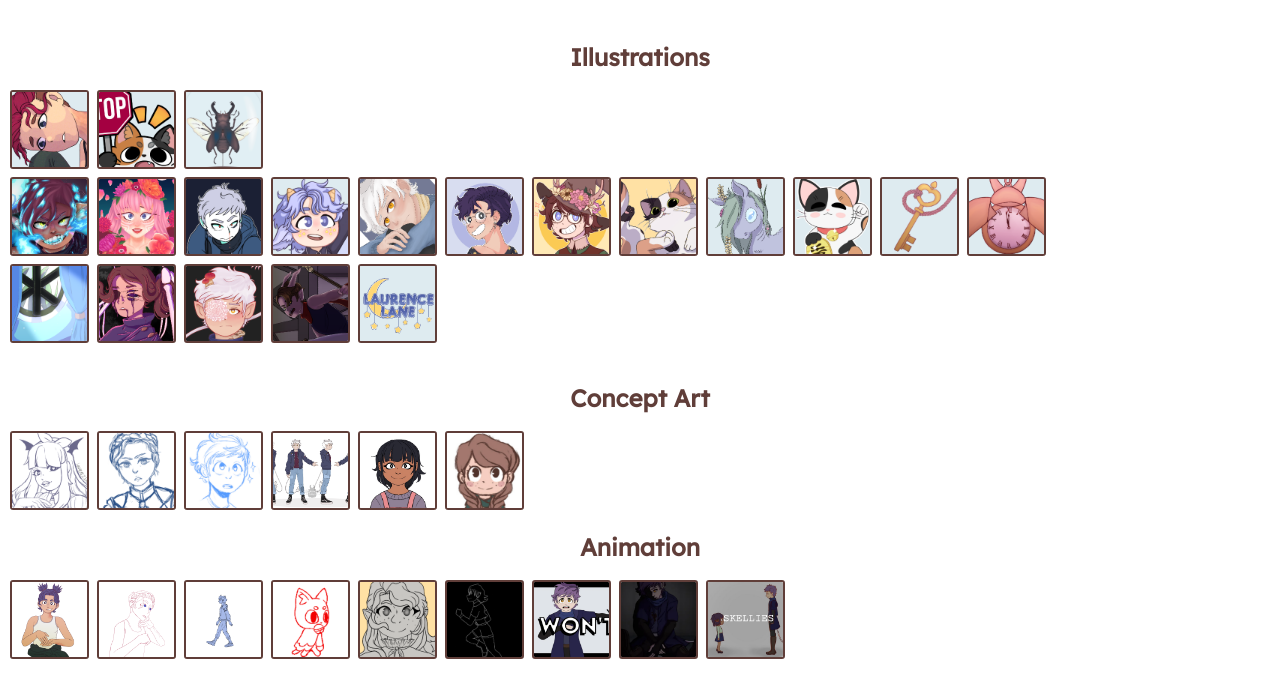
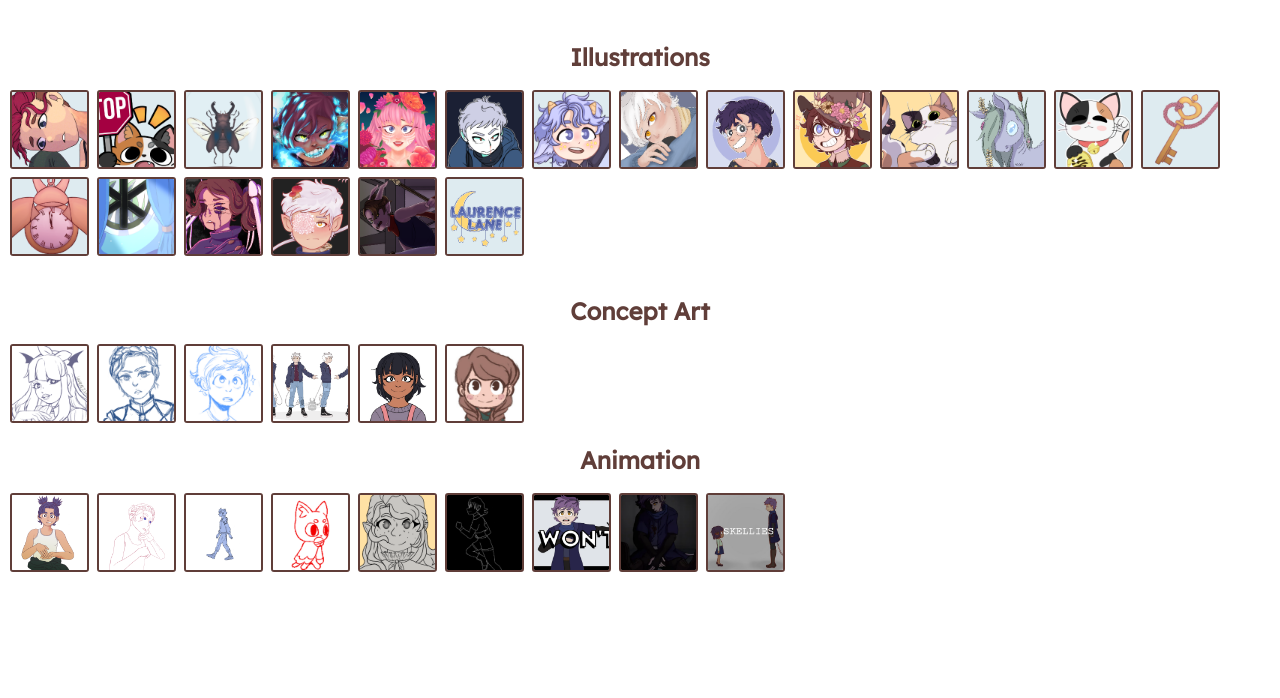
Before and after one commit to LaurenceLane/LaurenceLaneArt, a plain HTML site: page portfolio.html in a window 1280 px wide. Drawn offline with nearby package versions, Linux system fonts and the light colour scheme.

Commit message:
Update portfolio.html

```diff
--- a/portfolio.html
+++ b/portfolio.html
@@ -50,9 +50,6 @@
             <a data-fancybox="gallery" href="media/images/Portfolio/PortfolioImages/Illustration/2023/StagBeetleAlert.png">
               <img src="media/images/Portfolio/Thumbnails/StagBeetleAlertThumbail.png">
               </a>
-        </div>
-
-   <div class="gallery">
             <a data-fancybox="gallery" href="media/images/Portfolio/PortfolioImages/Illustration/2022/Alder Burst.png">
               <img src="media/images/Portfolio/Thumbnails/AlderBurstThumbnail.png">
               </a>
@@ -89,10 +86,6 @@
               <a data-fancybox="gallery" href="media/images/Portfolio/PortfolioImages/Illustration/2022/Mechanic Tier.png">
               <img src="media/images/Portfolio/Thumbnails/MechanicThumbnail.png">
               </a>
-
-        </div>
-
-   <div class="gallery">
             <a data-fancybox="gallery" href="media/images/Portfolio/PortfolioImages/Illustration/2021/Picori's Sunrise.png">
               <img src="media/images/Portfolio/Thumbnails/PicoriSunriseThumbnail.png">
               </a>
```
